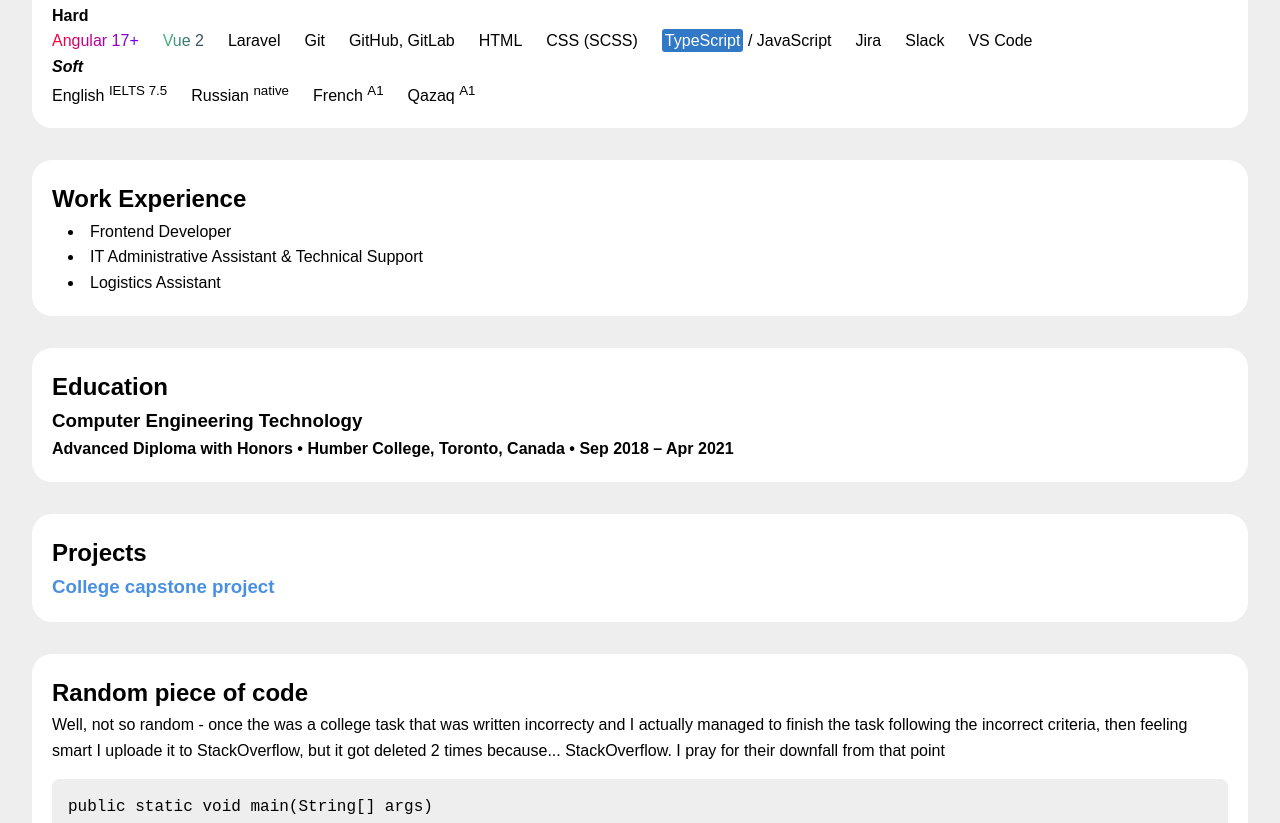
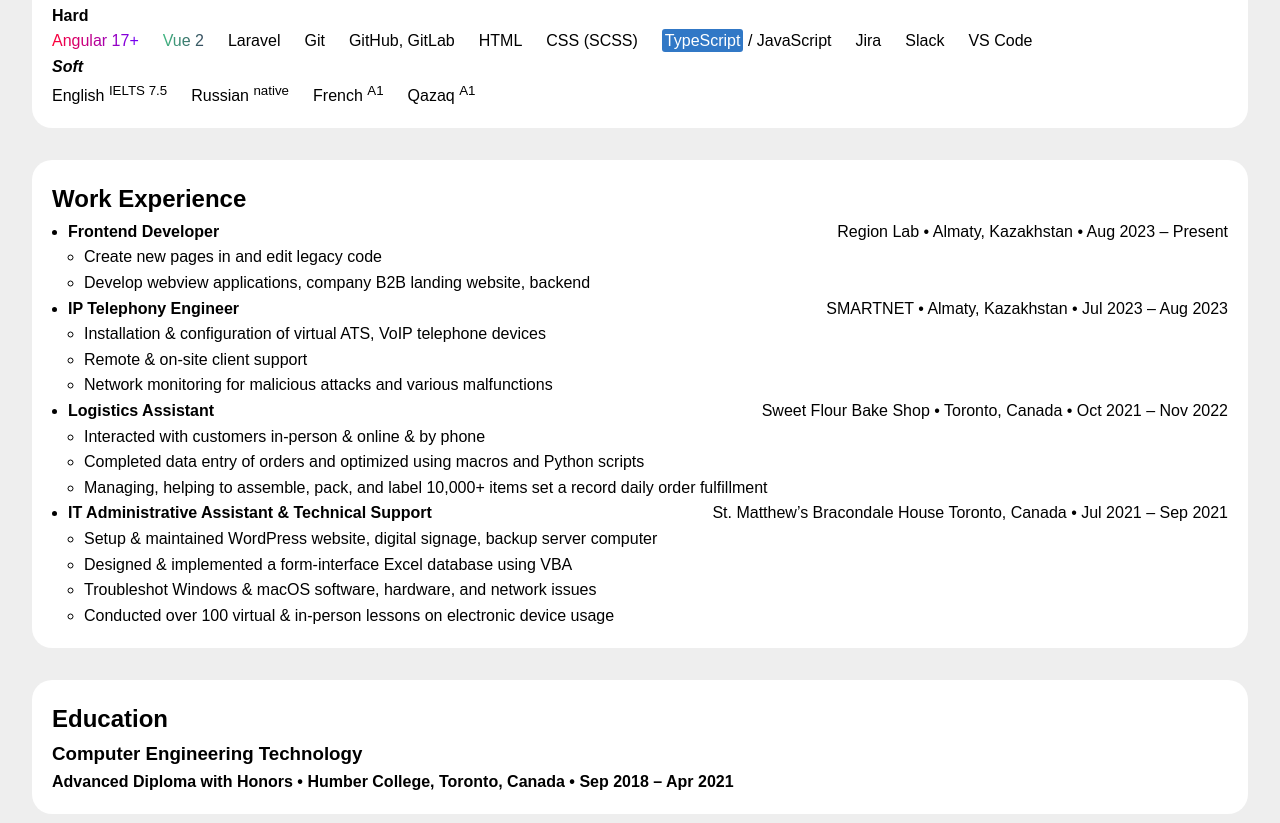
Before and after one commit to nikitasmirnovveis/rsschool-cv, a plain HTML site: page index.html in a window 1280 px wide. Shown: the part 438-1261 px from the top of the page. Drawn offline with Linux system fonts and the light colour scheme.

Commit message:
feat: add work experience details

```diff
--- a/index.html
+++ b/index.html
@@ -78,9 +78,50 @@
     <section class="work-experience" id="work-experience">
       <h2>Work Experience</h2>
       <ul>
-        <li>Frontend Developer</li>
-        <li>IT Administrative Assistant & Technical Support</li>
-        <li>Logistics Assistant</li>
+        <li>
+          <div>
+            <h4>Frontend Developer</h4>
+            <p>Region Lab • Almaty, Kazakhstan • Aug 2023 – Present</p>
+          </div>
+          <ul>
+            <li>Create new pages in and edit legacy code</li>
+            <li>Develop webview applications, company B2B landing website, backend</li>
+          </ul>
+        </li>
+        <li>
+          <div>
+            <h4>IP Telephony Engineer</h4>
+            <p>SMARTNET • Almaty, Kazakhstan • Jul 2023 – Aug 2023</p>
+          </div>
+          <ul>
+            <li>Installation & configuration of virtual ATS, VoIP telephone devices</li>
+            <li>Remote & on-site client support</li>
+            <li>Network monitoring for malicious attacks and various malfunctions</li>
+          </ul>
+        </li>
+        <li>
+          <div>
+            <h4>Logistics Assistant</h4>
+            <p>Sweet Flour Bake Shop • Toronto, Canada • Oct 2021 – Nov 2022</p>
+          </div>
+          <ul>
+            <li>Interacted with customers in-person & online & by phone</li>
+            <li>Completed data entry of orders and optimized using macros and Python scripts</li>
+            <li>Managing, helping to assemble, pack, and label 10,000+ items set a record daily order fulfillment</li>
+          </ul>
+        </li>
+        <li>
+          <div>
+            <h4>IT Administrative Assistant & Technical Support</h4>
+            <p>St. Matthew’s Bracondale House Toronto, Canada • Jul 2021 – Sep 2021</p>
+          </div>
+          <ul>
+            <li>Setup & maintained WordPress website, digital signage, backup server computer</li>
+            <li>Designed & implemented a form-interface Excel database using VBA</li>
+            <li>Troubleshot Windows & macOS software, hardware, and network issues</li>
+            <li>Conducted over 100 virtual & in-person lessons on electronic device usage</li>
+          </ul>
+        </li>
       </ul>
     </section>
 
--- a/style.css
+++ b/style.css
@@ -128,8 +128,12 @@ section {
 }
 
 .work-experience ul {
-  list-style: disc inside;
   margin-left: 1.6rem;
+}
+
+.work-experience div {
+  display: flex;
+  justify-content: space-between;
 }
 
 .projects h3 a {
```
